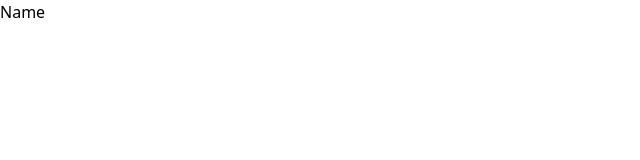
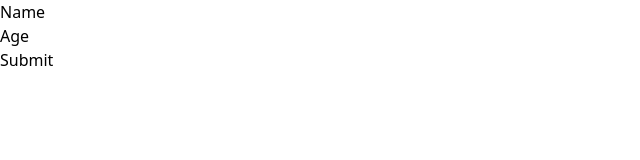
Before and after one commit to Paulin-NIYOBYOSE/Learning-React, a React (Vite) app: page / in a window 1280 px wide. Shown: the top 160 px of the page, without its empty margins (0-640 px from the left). Built offline with nearby package versions, Linux system fonts and the light colour scheme.

Commit message:
Solved some issue

```diff
--- a/src/components/Form.tsx
+++ b/src/components/Form.tsx
@@ -1,12 +1,43 @@
+import { useForm } from "react-hook-form";
 const Form = () => {
+  const { register, handleSubmit } = useForm();
+const onSubmit = data => console.log(data)
+  // const nameRef = useRef<HTMLInputElement>(null);
+  // const ageRef = useRef<HTMLInputElement>(null);
+  // const person = { name: "", age: 0 };
+  // const handleSubmit = (event: FormEvent) => {
+  //   event.preventDefault();
+  //   if (nameRef.current !== null) person.name = nameRef.current.value;
+  //   if (ageRef.current !== null) person.age = parseInt(ageRef.current.value);
+  //   console.log(person);
+  // };
   return (
-    <form>
+    <form onSubmit={handleSubmit((data) => console.log(data))}>
       <div className="mb-3 flex flex-col">
         <label htmlFor="name" className="form-label">
           Name
         </label>
-        <input id="name" type="text" className="control border-2" />
+        <input
+          // ref={nameRef}
+          {...register("name")}
+          id="name"
+          type="text"
+          className="control border-2"
+        />
       </div>
+      <div className="flex flex-col">
+        <label htmlFor="age">Age</label>
+        <input
+          // ref={ageRef}
+          {...register("age")}
+          id="age"
+          type="number"
+          className="control border-2"
+        />
+      </div>
+      <button className="button bg-green-600 h-10 w-40 rounded-lg text-white">
+        Submit
+      </button>
     </form>
   );
 };
--- a/tsconfig.json
+++ b/tsconfig.json
@@ -6,6 +6,7 @@
     "module": "ESNext",
     "skipLibCheck": true,
     "typeRoots": ["node_modules/@types"],
+    "noImplicitAny": true,
 
     /* Bundler mode */
     "moduleResolution": "bundler",
--- a/tsconfig.node.json
+++ b/tsconfig.node.json
@@ -6,7 +6,8 @@
     "moduleResolution": "bundler",
     "allowSyntheticDefaultImports": true,
     "strict": true,
-    "typeRoots": ["node_modules/@types"]
+    "typeRoots": ["node_modules/@types"],
+    "noImplicitAny": true
   },
   "include": ["vite.config.ts"]
 }
```
